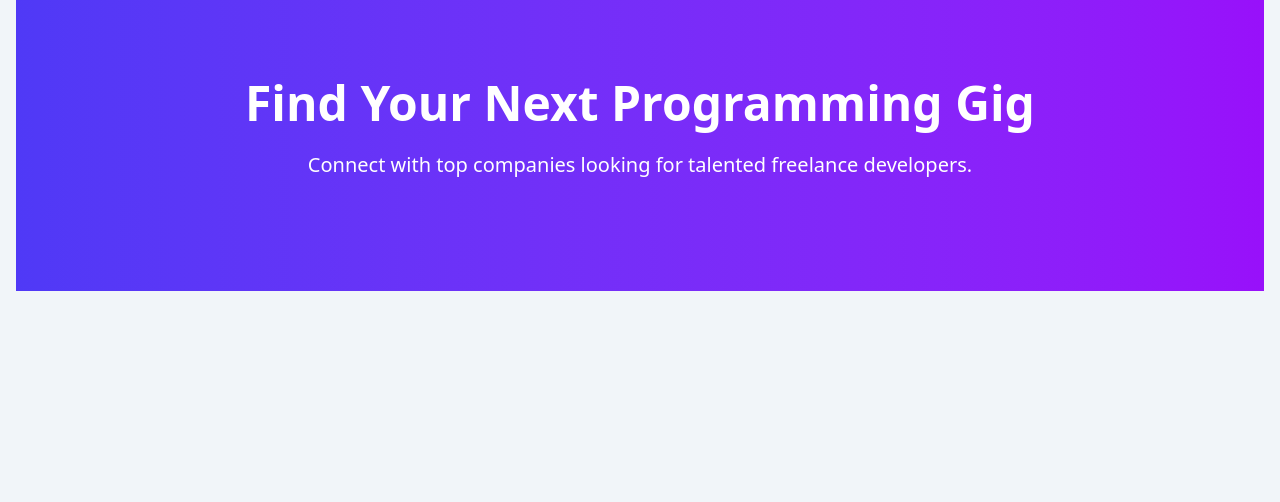
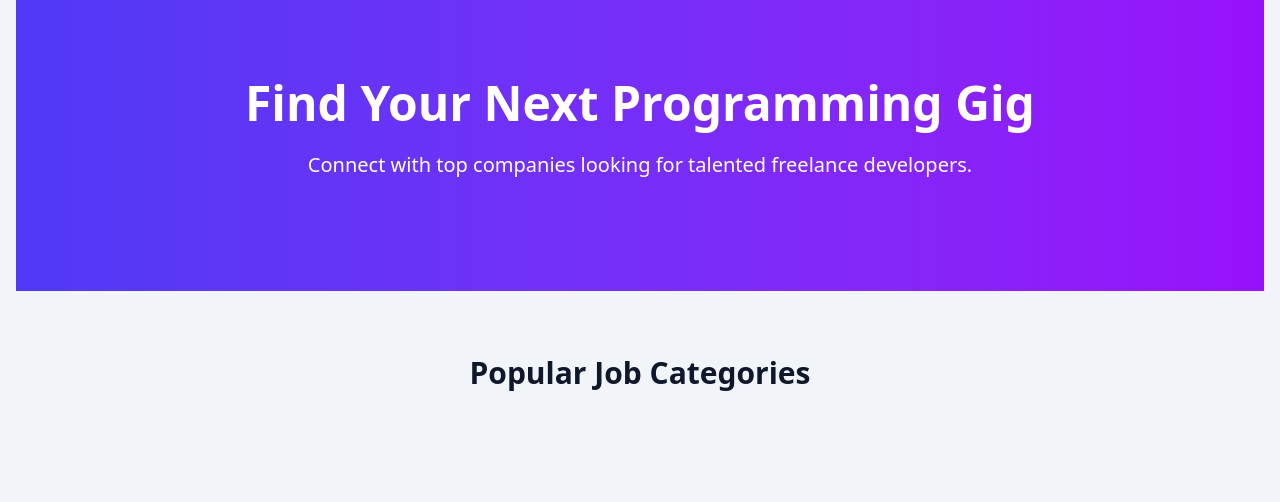
Before and after one commit to kristianhnielsen/web-dev-exam, a Flask app: page / in a window 1280 px wide. Shown: the part 81-583 px from the top of the page. Run offline with Flask 3, Linux system fonts and the light colour scheme; data that the repository does not hold is empty; parts of the project's set-up code (start-up, migrations or seed data) failed here and were passed over.

Commit message:
Add job categories section to index page with data on main.py

```diff
--- a/main.py
+++ b/main.py
@@ -2,6 +2,8 @@ from flask import Flask, redirect, render_template, request, session
 from supabase import create_client, Client
 import dotenv
 import secrets
+from collections import Counter
+
 
 # Load environment variables from .env file
 
@@ -39,7 +41,13 @@ def require_login():
 # Route handlers to html files
 @app.route("/")
 def index():
-    return render_template("index.html", logged_in=("user" in session))
+    data = supabase.table("jobposts").select("*").execute()
+    data = data.data
+    job_types = Counter(job["jobType"] for job in data if "jobType" in job)
+
+    return render_template(
+        "index.html", jobs_data=data, logged_in=("user" in session), job_types=job_types
+    )
 
 
 @app.route("/jobs", strict_slashes=False)
--- a/templates/index.html
+++ b/templates/index.html
@@ -18,4 +18,29 @@ Hub{% endblock %} {% block head_styles %} {% endblock %} {% block content %}
   </div>
 </section>
 
+<!-- Job Categories -->
+<section class="py-16 dark:bg-gray-800">
+  <div class="max-w-7xl mx-auto px-4 sm:px-6 lg:px-8">
+    <h2 class="text-3xl font-bold text-center mb-12">Popular Job Categories</h2>
+    <div class="grid grid-cols-1 sm:grid-cols-2 lg:grid-cols-4 gap-8">
+      {% if job_types and job_types|length > 0 %} {% for job_type, count in
+      job_types.items() %}
+      <div
+        class="bg-gray-50 p-6 rounded-lg border border-gray-200 hover:shadow-md transition-shadow"
+      >
+        <div
+          class="w-12 h-12 bg-indigo-100 rounded-full flex items-center justify-center mb-4"
+        >
+          <span class="text-indigo-600 font-bold">{{ job_type[0] }}</span>
+        </div>
+        <h3 class="text-xl text-slate-800 font-semibold mb-2">
+          {{ job_type }}
+        </h3>
+        <p class="text-gray-600">{{ count }} open positions</p>
+      </div>
+      {% endfor %} {% endif %}
+    </div>
+  </div>
+</section>
+
 {% endblock %}
```
